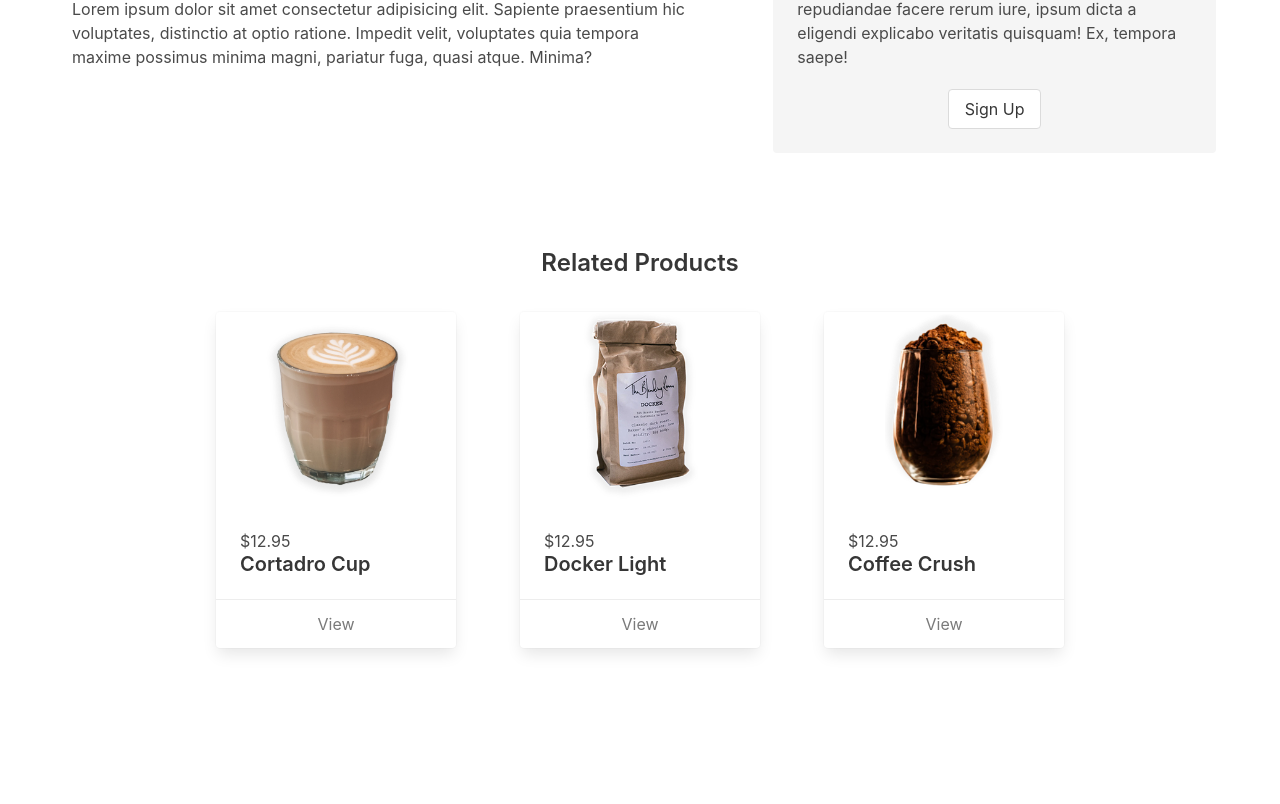
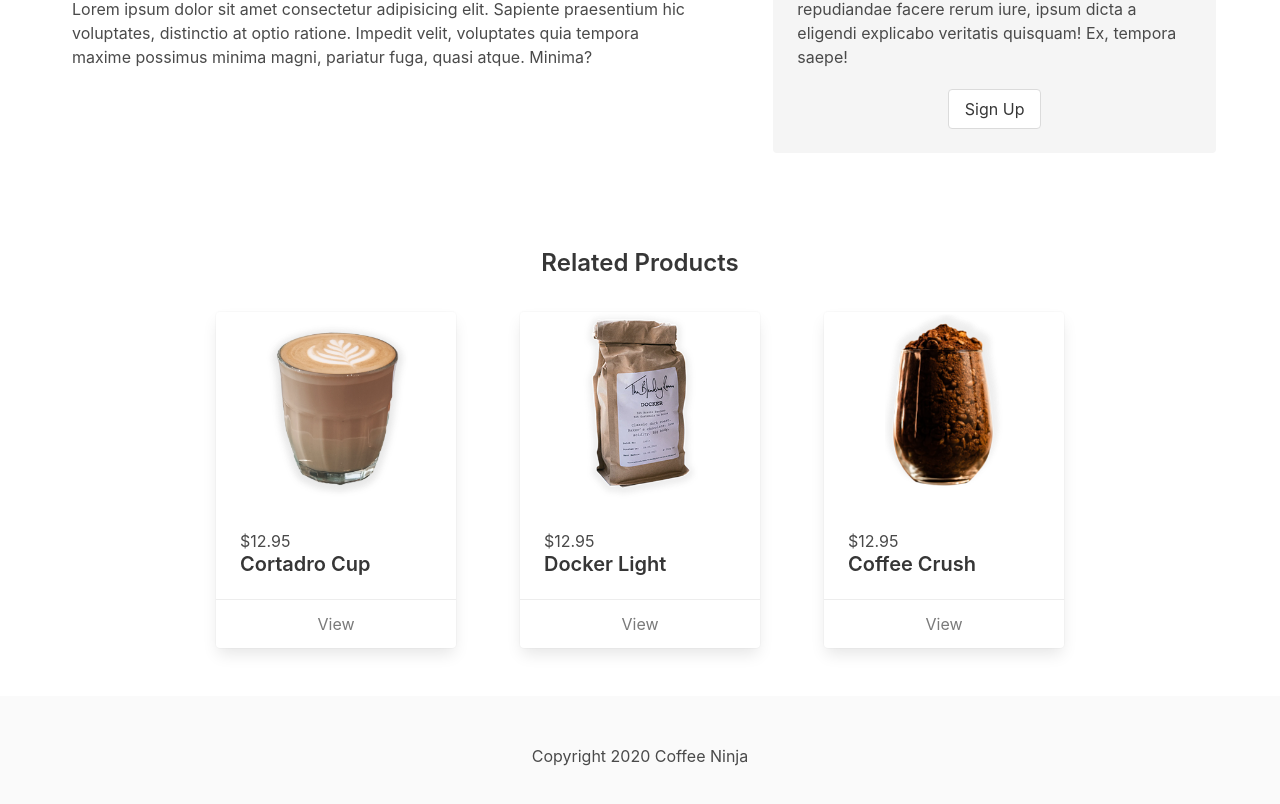
Before and after one commit to Hlautameki/vue-learn-fie, a Vue app: page / in a window 1280 px wide. Shown: the part 944-1748 px from the top of the page. Before the commit the page ends 1640 px from the top, so only its background shows below. Built offline with nearby package versions, Linux system fonts and the light colour scheme.

Commit message:
Added footer

```diff
--- a/src/components/NinjaCoffee/NinjaCoffee.vue
+++ b/src/components/NinjaCoffee/NinjaCoffee.vue
@@ -219,7 +219,12 @@
       </form>
     </div>
   </div>
-
+  <!-- Footer -->
+  <footer class="footer">
+    <div class="content has-text-centered">
+      <p>Copyright 2020 Coffee Ninja</p>
+    </div>
+  </footer>
 </template>
 
 <script>
```
